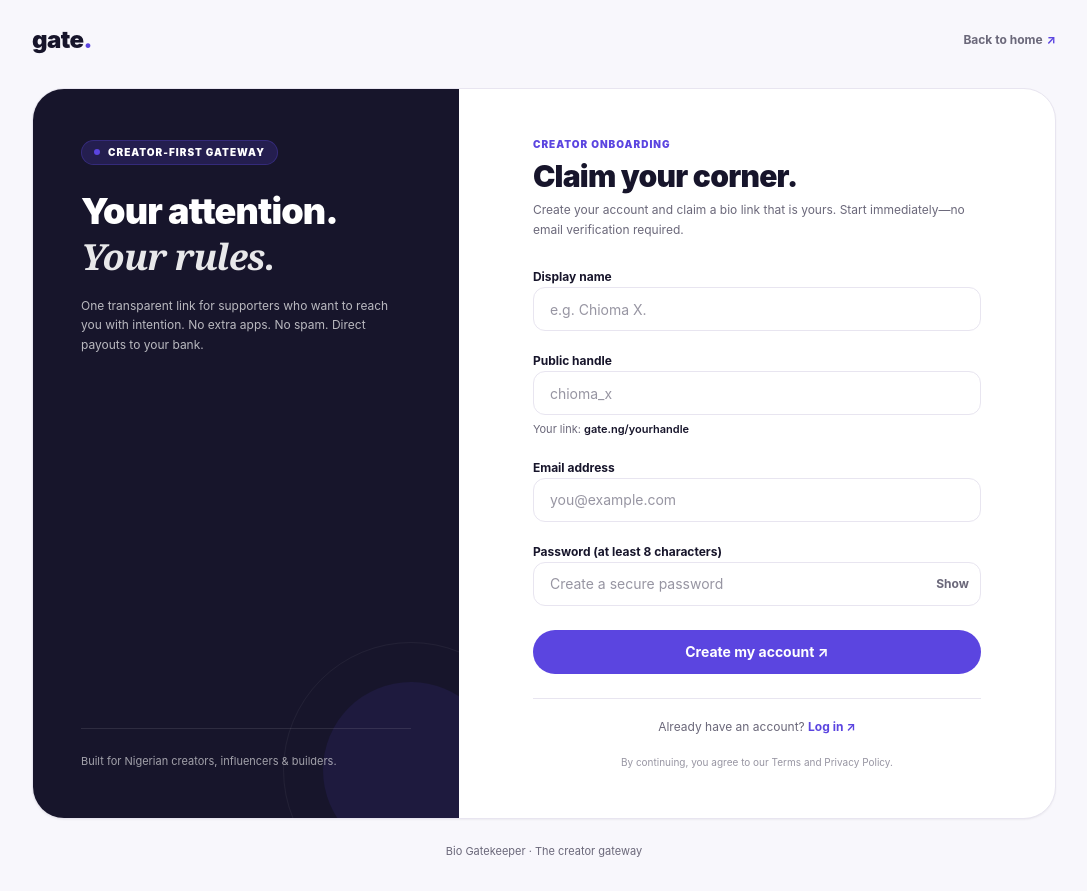
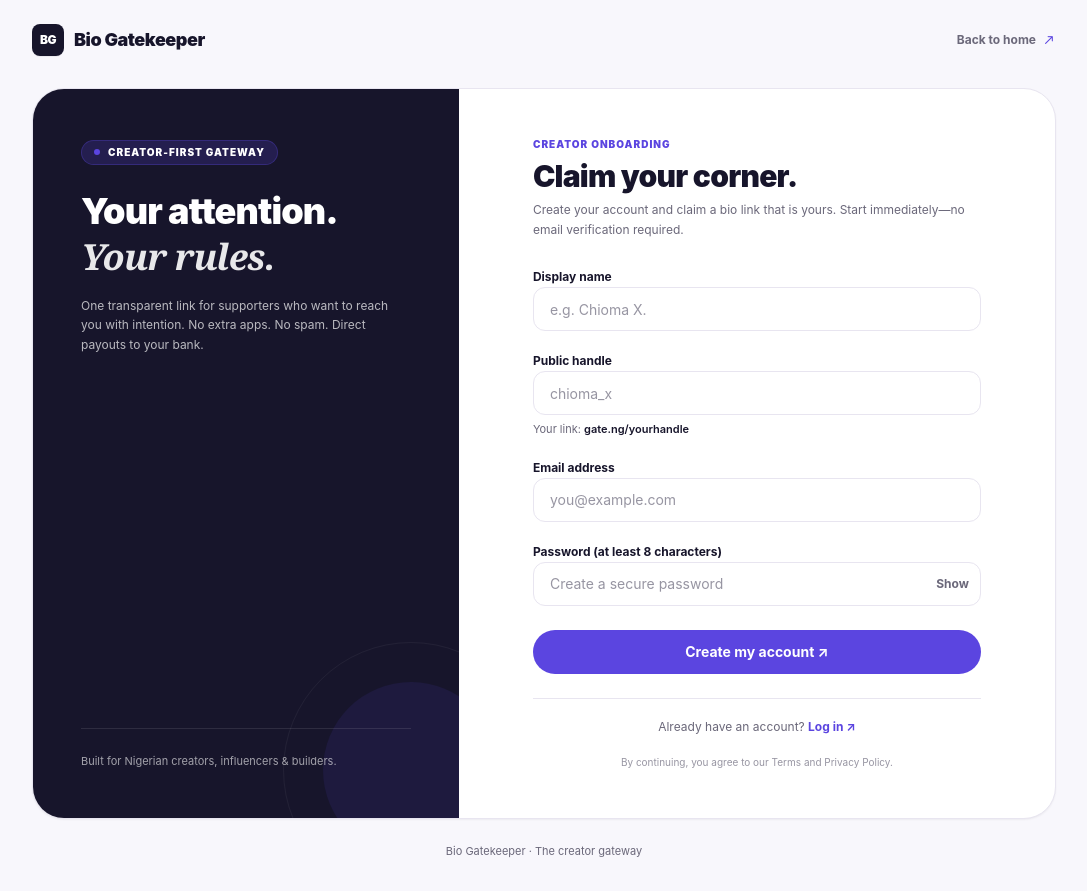
Before and after one commit to jayo14/bio-gk, a Next.js app in the folder frontend/: page /signup in a window 1280 px wide. Shown: the whole page, without its empty margins (96-1183 px from the left). Built offline with nearby package versions, Linux system fonts and the light colour scheme; no server answers; a web font is replaced by a local one.

Commit message:
Replace Lucide icons with Material Symbols Rounded and BrandLogo

```diff
--- a/frontend/package.json
+++ b/frontend/package.json
@@ -16,10 +16,10 @@
     "@radix-ui/react-tabs": "^1.2.1",
     "class-variance-authority": "^0.7.1",
     "clsx": "^2.1.1",
-    "lucide-react": "^1.55.0",
     "next": "^15.3.0",
     "react": "^19.0.0",
     "react-dom": "^19.0.0",
+    "sonner": "^2.0.8",
     "tailwind-merge": "^3.7.0"
   },
   "devDependencies": {
--- a/frontend/src/app/globals.css
+++ b/frontend/src/app/globals.css
@@ -1,4 +1,6 @@
 @import url('https://api.fontshare.com/v2/css?f[]=satoshi@900,700,600,500,400&display=swap');
+@import url('https://fonts.googleapis.com/css2?family=Caveat:wght@600;700&display=swap');
+@import url('https://fonts.googleapis.com/css2?family=Material+Symbols+Rounded:opsz,wght,FILL,GRAD@20..48,100..700,0..1,-50..200&display=block');
 @import "tailwindcss";
 
 @layer base {
@@ -63,3 +65,23 @@ body {
 button, input, textarea, select {
   font-family: inherit;
 }
+
+.material-symbols-rounded {
+  font-family: 'Material Symbols Rounded', sans-serif;
+  font-weight: normal;
+  font-style: normal;
+  font-size: 24px;
+  line-height: 1;
+  letter-spacing: normal;
+  text-transform: none;
+  display: inline-block;
+  white-space: nowrap;
+  word-wrap: normal;
+  direction: ltr;
+  -webkit-font-feature-settings: 'liga';
+  -webkit-font-smoothing: antialiased;
+}
+
+.font-handwriting {
+  font-family: 'Caveat', cursive;
+}
--- a/frontend/src/app/payment/return/page.tsx
+++ b/frontend/src/app/payment/return/page.tsx
@@ -3,11 +3,12 @@
 import Link from 'next/link';
 import { useSearchParams } from 'next/navigation';
 import { Suspense, useEffect, useState } from 'react';
-import { CheckCircle2, XCircle, Clock, RefreshCw, ArrowLeft, ArrowUpRight } from 'lucide-react';
 import { apiRequest } from '@/lib/api';
 import { Button } from '@/components/ui/button';
 import { Card, CardContent } from '@/components/ui/card';
 import { Badge } from '@/components/ui/badge';
+import { Icon } from '@/components/ui/icon';
+import { toast } from '@/components/ui/sonner';
 
 type PaymentVerification = {
   status: 'success' | 'pending' | 'failed' | 'abandoned';
@@ -41,9 +42,16 @@ function PaymentReturnContent() {
     apiRequest<PaymentVerification>(`/payments/verify/${encodeURIComponent(ref)}/`)
       .then((data) => {
         setVerification(data);
+        if (data.status === 'success') {
+          toast.success('Payment verified successfully! Thank you for your support.');
+        } else if (data.status === 'failed') {
+          toast.error('Payment verification failed.');
+        }
       })
       .catch((err) => {
-        setError(err instanceof Error ? err.message : 'Unable to verify payment status.');
+        const msg = err instanceof Error ? err.message : 'Unable to verify payment status.';
+        setError(msg);
+        toast.error(msg);
       })
       .finally(() => {
         setLoading(false);
@@ -77,7 +85,7 @@ function PaymentReturnContent() {
             ) : error ? (
               <div className="py-4">
                 <div className="w-14 h-14 rounded-full bg-error/10 border border-error/20 text-error flex items-center justify-center mx-auto mb-4">
-                  <XCircle className="w-8 h-8" />
+                  <Icon name="cancel" fill size={32} />
                 </div>
                 <Badge variant="error" className="mb-2 uppercase tracking-widest text-[10px]">
                   Verification Error
@@ -90,11 +98,11 @@ function PaymentReturnContent() {
                     onClick={() => checkStatus(reference)}
                     className="w-full gap-2"
                   >
-                    <RefreshCw className="w-4 h-4" /> Retry verification
+                    <Icon name="refresh" size={16} /> Retry verification
                   </Button>
                   <Button variant="outline" asChild className="w-full gap-2">
                     <Link href="/">
-                      <ArrowLeft className="w-4 h-4" /> Back to Home
+                      <Icon name="arrow_back" size={16} /> Back to Home
                     </Link>
                   </Button>
                 </div>
@@ -102,7 +110,7 @@ function PaymentReturnContent() {
             ) : verification?.status === 'success' ? (
               <div className="py-4">
                 <div className="w-16 h-16 rounded-full bg-success/10 border border-success/20 text-success flex items-center justify-center mx-auto mb-4">
-                  <CheckCircle2 className="w-9 h-9" />
+                  <Icon name="check_circle" fill size={36} />
                 </div>
                 <Badge variant="success" className="mb-2 uppercase tracking-widest text-[10px]">
                   Payment Verified
@@ -140,13 +148,13 @@ function PaymentReturnContent() {
                   {verification.creator_username && (
                     <Button asChild className="w-full gap-2">
                       <Link href={`/${verification.creator_username}`}>
-                        Return to @{verification.creator_username}&apos;s profile <ArrowUpRight className="w-4 h-4" />
+                        Return to @{verification.creator_username}&apos;s profile <Icon name="north_east" size={16} />
                       </Link>
                     </Button>
                   )}
                   <Button variant="outline" asChild className="w-full gap-2">
                     <Link href="/">
-                      <ArrowLeft className="w-4 h-4" /> Back to Home
+                      <Icon name="arrow_back" size={16} /> Back to Home
                     </Link>
                   </Button>
                 </div>
@@ -154,7 +162,7 @@ function PaymentReturnContent() {
             ) : (
               <div className="py-4">
                 <div className="w-14 h-14 rounded-full bg-primary/10 border border-primary/20 text-primary flex items-center justify-center mx-auto mb-4">
-                  <Clock className="w-8 h-8" />
+                  <Icon name="schedule" fill size={32} />
                 </div>
                 <Badge variant="secondary" className="mb-2 uppercase tracking-widest text-[10px]">
                   Status: {verification?.status || 'Pending'}
@@ -170,11 +178,11 @@ function PaymentReturnContent() {
                     onClick={() => checkStatus(reference)}
                     className="w-full gap-2"
                   >
-                    <RefreshCw className="w-4 h-4" /> Re-check payment status
+                    <Icon name="refresh" size={16} /> Re-check payment status
                   </Button>
                   <Button variant="outline" asChild className="w-full gap-2">
                     <Link href="/">
-                      <ArrowLeft className="w-4 h-4" /> Back to Home
+                      <Icon name="arrow_back" size={16} /> Back to Home
                     </Link>
                   </Button>
                 </div>
--- a/frontend/src/components/AuthShell.tsx
+++ b/frontend/src/components/AuthShell.tsx
@@ -1,5 +1,7 @@
 import Link from 'next/link';
 import type { InputHTMLAttributes, ReactNode } from 'react';
+import { BrandLogo } from '@/components/BrandLogo';
+import { Icon } from '@/components/ui/icon';
 import { Input } from '@/components/ui/input';
 import { Label } from '@/components/ui/label';
 
@@ -20,14 +22,13 @@ export function AuthShell({
     <main className="min-h-screen px-4 py-6 sm:px-8 bg-background flex flex-col justify-between">
       {/* Top Bar */}
       <div className="max-w-5xl w-full mx-auto flex items-center justify-between pb-4">
-        <Link href="/" className="text-2xl font-black tracking-tight text-dark">
-          gate<span className="text-primary">.</span>
-        </Link>
+        <BrandLogo />
         <Link
           href="/"
-          className="text-xs font-bold text-secondary-text hover:text-dark transition flex items-center gap-1"
+          className="text-xs font-bold text-secondary-text hover:text-dark transition flex items-center gap-1.5"
         >
-          Back to home <span aria-hidden="true" className="text-primary">↗</span>
+          <span>Back to home</span>
+          <Icon name="north_east" size={14} className="text-primary" />
         </Link>
       </div>
 
--- /dev/null
+++ b/frontend/src/components/BrandLogo.tsx
@@ -0,0 +1,14 @@
+import Link from 'next/link';
+
+export function BrandLogo({ className = '' }: { className?: string }) {
+  return (
+    <Link href="/" className={`inline-flex items-center gap-2.5 group select-none ${className}`}>
+      <span className="w-8 h-8 rounded-lg bg-dark text-white flex items-center justify-center font-black text-xs tracking-tighter shadow-2xs group-hover:bg-primary transition-colors">
+        BG
+      </span>
+      <span className="font-black text-dark text-lg tracking-tight">
+        Bio Gatekeeper
+      </span>
+    </Link>
+  );
+}
--- /dev/null
+++ b/frontend/src/components/ui/icon.tsx
@@ -0,0 +1,55 @@
+import * as React from 'react';
+import { cn } from '@/lib/utils';
+
+export interface IconProps extends React.HTMLAttributes<HTMLSpanElement> {
+  name: string;
+  fill?: boolean;
+  weight?: number;
+  grade?: number;
+  size?: number;
+}
+
+export const Icon = React.forwardRef<HTMLSpanElement, IconProps>(
+  (
+    {
+      name,
+      className,
+      fill = false,
+      weight = 400,
+      grade = 0,
+      size,
+      style,
+      ...props
+    },
+    ref
+  ) => {
+    const sizeStyle = size
+      ? {
+          fontSize: `${size}px`,
+          width: `${size}px`,
+          height: `${size}px`,
+        }
+      : undefined;
+
+    return (
+      <span
+        ref={ref}
+        className={cn(
+          'material-symbols-rounded select-none inline-flex items-center justify-center leading-none align-middle',
+          className
+        )}
+        style={{
+          fontVariationSettings: `'FILL' ${fill ? 1 : 0}, 'wght' ${weight}, 'GRAD' ${grade}, 'opsz' ${size || 24}`,
+          ...sizeStyle,
+          ...style,
+        }}
+        aria-hidden="true"
+        {...props}
+      >
+        {name}
+      </span>
+    );
+  }
+);
+
+Icon.displayName = 'Icon';
```
Also changed, not shown: 1 other file (tests, documents, lock files or other folders).
